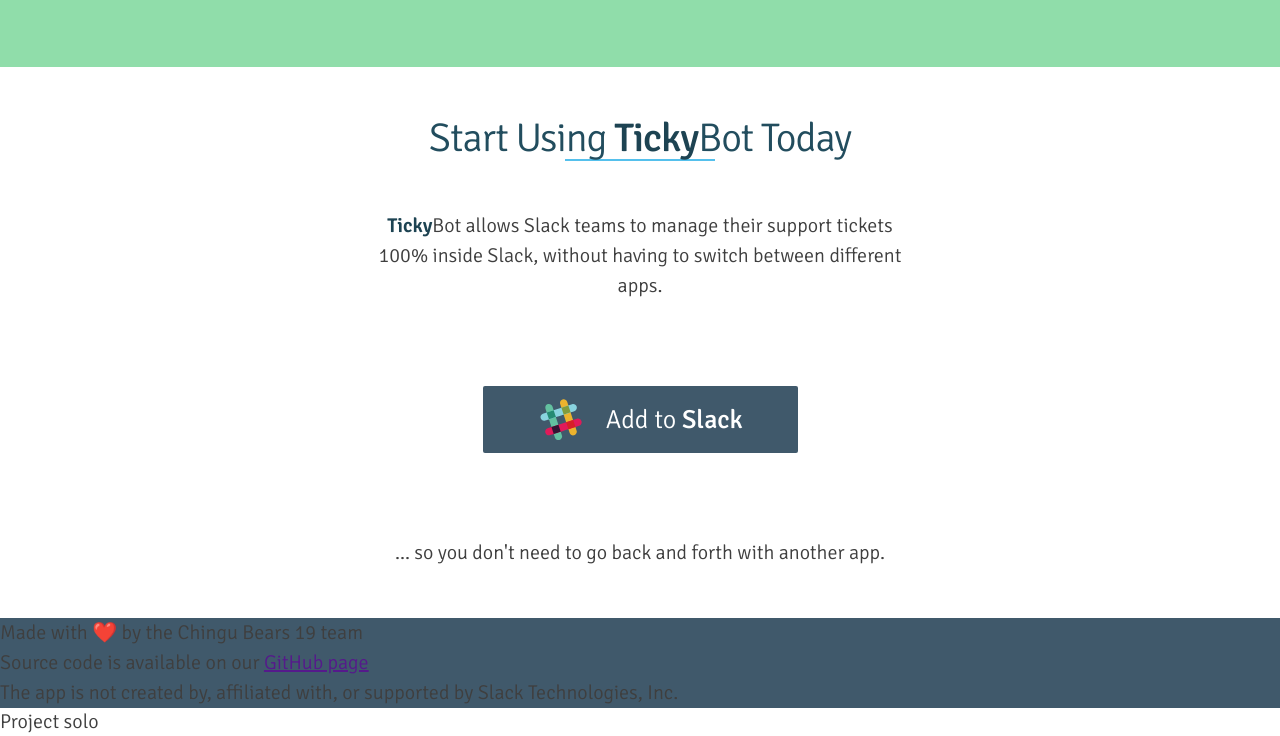
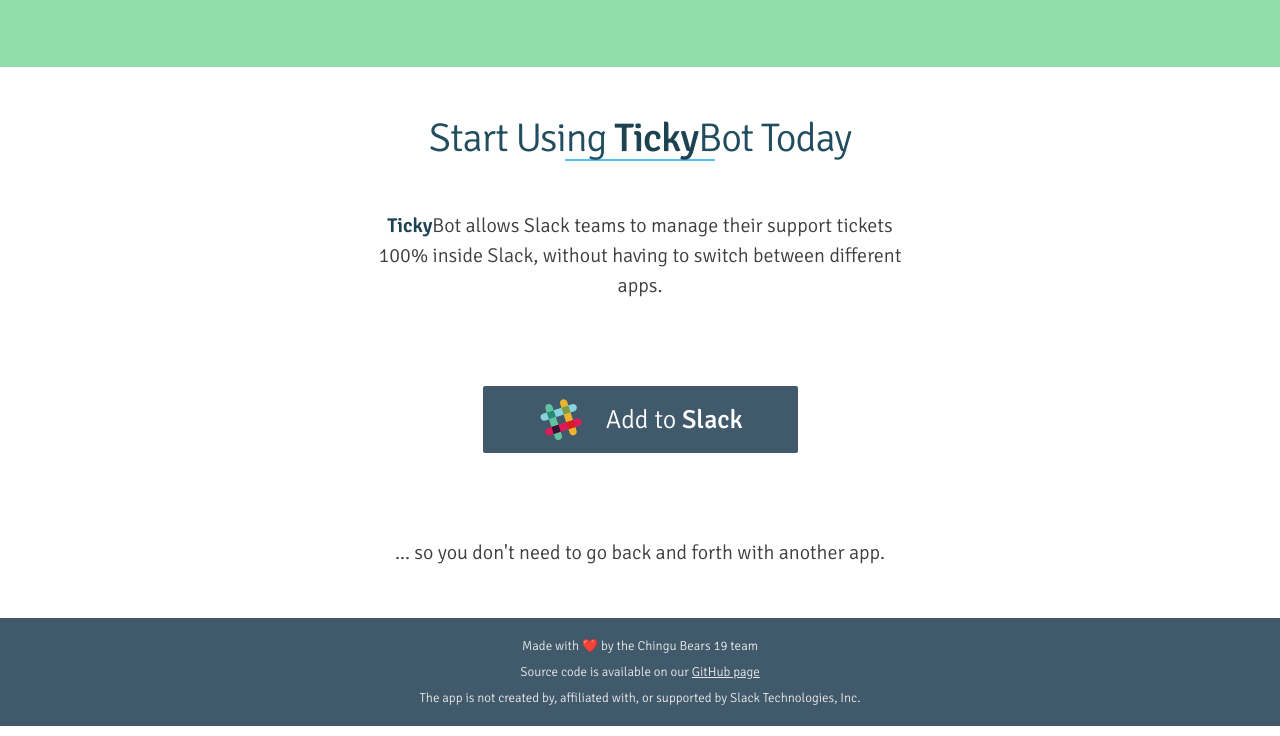
Before and after one commit to DianaMaer/TickyBot, a plain HTML site: page index.html in a window 1280 px wide. Shown: the part 1606-2342 px from the top of the page. Drawn offline with Linux system fonts and the light colour scheme.

Commit message:
style the footer

```diff
--- a/index.html
+++ b/index.html
@@ -91,15 +91,10 @@
     <!--Footer-->
     <footer>
         <p>Made with ❤️ by the Chingu Bears 19 team</p>
-        <p>Source code is available on our <a href="">GitHub page</a></p>
+        <p>Source code is available on our <a href="https://github.com/">GitHub page</a></p>
         <p>The app is not created by, affiliated with, or supported by Slack Technologies, Inc.</p>
     </footer>
     <!--End Footer-->
-
-
-
-
-    <div>Project solo</div>
     <script src="script.js"></script>
 </body>
 </html>
--- a/style.css
+++ b/style.css
@@ -187,11 +187,24 @@
     /*style the button*/
 .second-button{
     background-color: #40596B;
-    color: #ffffff;
+    color: #fafafa;
     margin: 85px 0;
 }
 
 /*style footer*/
 footer{
     background-color: #40596B;
+    color:#e6e6e6;
+    text-align: center;
+    padding: 15px 0;
 }
+
+footer p{
+    font-size: 13px;
+    line-height: 26px;
+    font-weight: 100;
+}
+
+footer a{
+    color:#e6e6e6;
+}
```
